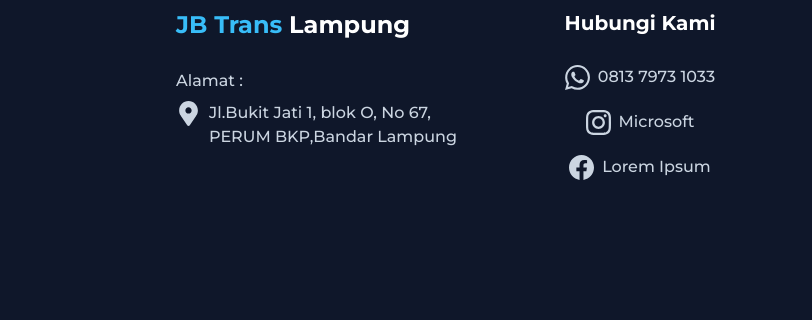
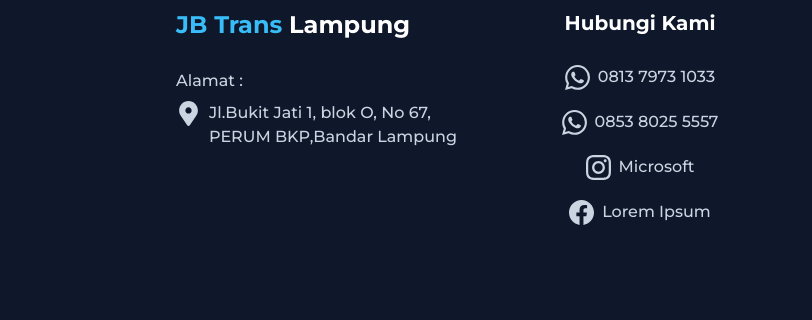
Before and after one commit to YabesP/projectjbtrans, a website: page index.html in a window 1280 px wide. Shown: the part 3150-3470 px from the top of the page, 0-812 px from the left. Drawn offline with nearby package versions, Linux system fonts and the light colour scheme.

Commit message:
second modif

```diff
--- a/index.html
+++ b/index.html
@@ -326,17 +326,29 @@
           </div>
           <div class="w-full px-4 mb-16 text-slate-300 font-medium md:w-1/3">
             <h1 class="text-xl font-bold text-white md:text-center mb-7">Hubungi Kami</h1>
-            <!-- Whatsapp -->
+            <!-- Whatsapp 1 -->
             <div class="flex hover:text-primary transition duration-500 md:justify-center mb-5">
               <a href="https://wa.me/6281379731033" target="_blank">
                 <svg role="img" width="25px" height="25px" class="fill-current" viewBox="0 0 24 24" xmlns="http://www.w3.org/2000/svg">
-                  <title>WhatsApp</title>
+                  <title>WhatsApp 1</title>
                   <path
                     d="M17.472 14.382c-.297-.149-1.758-.867-2.03-.967-.273-.099-.471-.148-.67.15-.197.297-.767.966-.94 1.164-.173.199-.347.223-.644.075-.297-.15-1.255-.463-2.39-1.475-.883-.788-1.48-1.761-1.653-2.059-.173-.297-.018-.458.13-.606.134-.133.298-.347.446-.52.149-.174.198-.298.298-.497.099-.198.05-.371-.025-.52-.075-.149-.669-1.612-.916-2.207-.242-.579-.487-.5-.669-.51-.173-.008-.371-.01-.57-.01-.198 0-.52.074-.792.372-.272.297-1.04 1.016-1.04 2.479 0 1.462 1.065 2.875 1.213 3.074.149.198 2.096 3.2 5.077 4.487.709.306 1.262.489 1.694.625.712.227 1.36.195 1.871.118.571-.085 1.758-.719 2.006-1.413.248-.694.248-1.289.173-1.413-.074-.124-.272-.198-.57-.347m-5.421 7.403h-.004a9.87 9.87 0 01-5.031-1.378l-.361-.214-3.741.982.998-3.648-.235-.374a9.86 9.86 0 01-1.51-5.26c.001-5.45 4.436-9.884 9.888-9.884 2.64 0 5.122 1.03 6.988 2.898a9.825 9.825 0 012.893 6.994c-.003 5.45-4.437 9.884-9.885 9.884m8.413-18.297A11.815 11.815 0 0012.05 0C5.495 0 .16 5.335.157 11.892c0 2.096.547 4.142 1.588 5.945L.057 24l6.305-1.654a11.882 11.882 0 005.683 1.448h.005c6.554 0 11.89-5.335 11.893-11.893a11.821 11.821 0 00-3.48-8.413Z"
                   />
                 </svg>
               </a>
               <a href="https://wa.me/6281379731033" target="_blank" class="inline text-medium pl-2">0813 7973 1033</a>
+            </div>
+            <!-- Whatsapp 2 -->
+            <div class="flex hover:text-primary transition duration-500 md:justify-center mb-5">
+              <a href="https://wa.me/6285380255557" target="_blank">
+                <svg role="img" width="25px" height="25px" class="fill-current" viewBox="0 0 24 24" xmlns="http://www.w3.org/2000/svg">
+                  <title>WhatsApp 2</title>
+                  <path
+                    d="M17.472 14.382c-.297-.149-1.758-.867-2.03-.967-.273-.099-.471-.148-.67.15-.197.297-.767.966-.94 1.164-.173.199-.347.223-.644.075-.297-.15-1.255-.463-2.39-1.475-.883-.788-1.48-1.761-1.653-2.059-.173-.297-.018-.458.13-.606.134-.133.298-.347.446-.52.149-.174.198-.298.298-.497.099-.198.05-.371-.025-.52-.075-.149-.669-1.612-.916-2.207-.242-.579-.487-.5-.669-.51-.173-.008-.371-.01-.57-.01-.198 0-.52.074-.792.372-.272.297-1.04 1.016-1.04 2.479 0 1.462 1.065 2.875 1.213 3.074.149.198 2.096 3.2 5.077 4.487.709.306 1.262.489 1.694.625.712.227 1.36.195 1.871.118.571-.085 1.758-.719 2.006-1.413.248-.694.248-1.289.173-1.413-.074-.124-.272-.198-.57-.347m-5.421 7.403h-.004a9.87 9.87 0 01-5.031-1.378l-.361-.214-3.741.982.998-3.648-.235-.374a9.86 9.86 0 01-1.51-5.26c.001-5.45 4.436-9.884 9.888-9.884 2.64 0 5.122 1.03 6.988 2.898a9.825 9.825 0 012.893 6.994c-.003 5.45-4.437 9.884-9.885 9.884m8.413-18.297A11.815 11.815 0 0012.05 0C5.495 0 .16 5.335.157 11.892c0 2.096.547 4.142 1.588 5.945L.057 24l6.305-1.654a11.882 11.882 0 005.683 1.448h.005c6.554 0 11.89-5.335 11.893-11.893a11.821 11.821 0 00-3.48-8.413Z"
+                  />
+                </svg>
+              </a>
+              <a href="https://wa.me/6285380255557" target="_blank" class="inline text-medium pl-2">0853 8025 5557</a>
             </div>
             <!-- Instagram -->
             <div class="flex hover:text-primary transition duration-500 md:justify-center mb-5">
```
